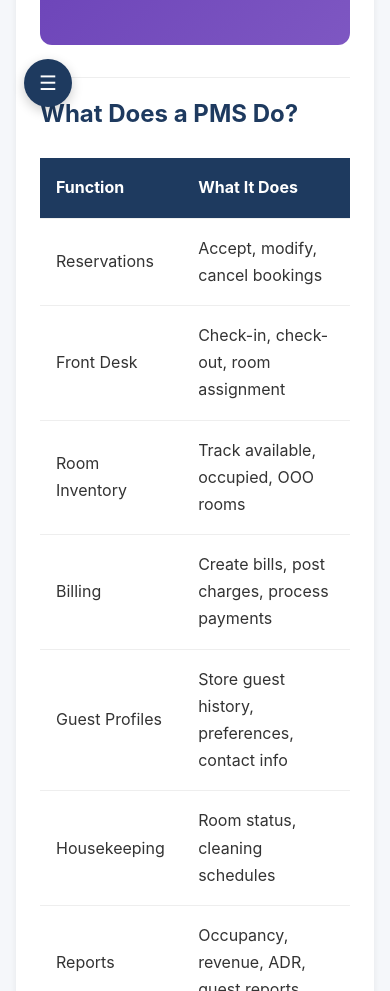
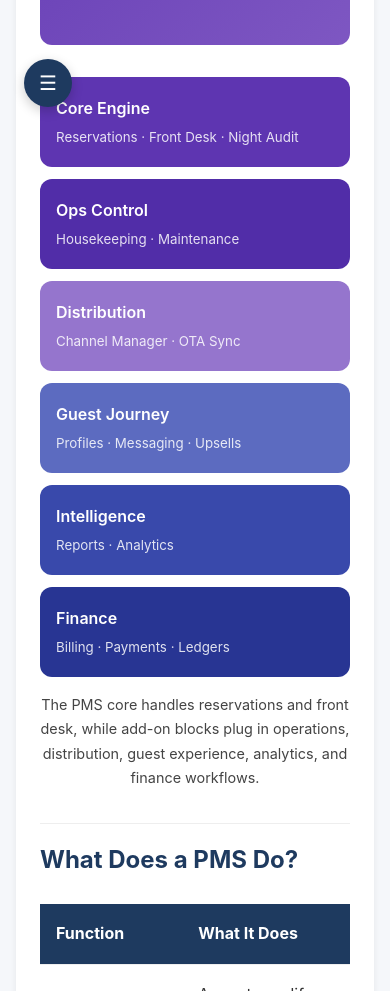
Before and after one commit to Bazzook4/hotel-setup-tool, a website: page src/public/guides/software/pms.html in a window 390 px wide. Shown: the part 713-1704 px from the top of the page. Drawn offline with Linux system fonts and the light colour scheme.

Commit message:
Add PMS treemap overview

```diff
--- a/src/public/guides/software/pms.html
+++ b/src/public/guides/software/pms.html
@@ -54,6 +54,16 @@
     .comparison-table { width: 100%; border-collapse: collapse; margin: 1.5rem 0; }
     .comparison-table th, .comparison-table td { padding: 1rem; text-align: left; border-bottom: 1px solid #eee; }
     .comparison-table th { background: var(--primary); color: white; }
+    .pms-map { display: grid; grid-template-columns: repeat(6, minmax(0, 1fr)); gap: 0.75rem; grid-auto-rows: 110px; margin: 1.5rem 0; }
+    .pms-map .block { border-radius: 12px; padding: 1rem; color: white; font-weight: 600; display: flex; flex-direction: column; justify-content: center; background: #7e57c2; }
+    .pms-map .block small { font-weight: 400; opacity: 0.85; margin-top: 0.25rem; }
+    .pms-map .core { grid-column: span 4; grid-row: span 2; background: var(--software); }
+    .pms-map .ops { grid-column: span 2; background: #512da8; }
+    .pms-map .distribution { grid-column: span 3; background: #9575cd; }
+    .pms-map .guest { grid-column: span 3; background: #5c6bc0; }
+    .pms-map .intel { grid-column: span 2; background: #3949ab; }
+    .pms-map .finance { grid-column: span 2; background: #283593; }
+    .pms-map-caption { font-size: 0.9rem; color: #555; margin: -0.5rem 0 1.5rem; text-align: center; }
     .related-section { background: #f8f9fa; border-radius: 12px; padding: 1.5rem; margin-top: 2rem; }
     .related-section h3 { color: var(--primary); margin: 0 0 1rem; }
     .related-links { display: flex; flex-wrap: wrap; gap: 0.75rem; }
@@ -61,7 +71,19 @@
     .related-links a:hover { background: var(--secondary); color: white; }
     .footer { background: var(--primary); color: white; padding: 2rem; margin-top: 3rem; text-align: center; }
     .footer a { color: var(--accent); text-decoration: none; }
-    @media (max-width: 768px) { .nav-links { display: none; } .article-header h1 { font-size: 1.75rem; } .article-content { padding: 1.5rem; } }
+    @media (max-width: 768px) {
+      .nav-links { display: none; }
+      .article-header h1 { font-size: 1.75rem; }
+      .article-content { padding: 1.5rem; }
+      .pms-map { grid-template-columns: repeat(2, minmax(0, 1fr)); grid-auto-rows: auto; }
+      .pms-map .block { min-height: 90px; }
+      .pms-map .core,
+      .pms-map .ops,
+      .pms-map .distribution,
+      .pms-map .guest,
+      .pms-map .intel,
+      .pms-map .finance { grid-column: span 2; grid-row: span 1; }
+    }
   </style>
 </head>
 <body>
@@ -107,6 +129,34 @@
         <div class="big-text">PMS = Property Management System</div>
         <p>The central software that runs your hotel operations - reservations, check-in/out, billing, housekeeping, and reporting.</p>
       </div>
+
+      <div class="pms-map" aria-label="PMS treemap overview">
+        <div class="block core">
+          Core Engine
+          <small>Reservations · Front Desk · Night Audit</small>
+        </div>
+        <div class="block ops">
+          Ops Control
+          <small>Housekeeping · Maintenance</small>
+        </div>
+        <div class="block distribution">
+          Distribution
+          <small>Channel Manager · OTA Sync</small>
+        </div>
+        <div class="block guest">
+          Guest Journey
+          <small>Profiles · Messaging · Upsells</small>
+        </div>
+        <div class="block intel">
+          Intelligence
+          <small>Reports · Analytics</small>
+        </div>
+        <div class="block finance">
+          Finance
+          <small>Billing · Payments · Ledgers</small>
+        </div>
+      </div>
+      <p class="pms-map-caption">The PMS core handles reservations and front desk, while add-on blocks plug in operations, distribution, guest experience, analytics, and finance workflows.</p>
 
       <h2>What Does a PMS Do?</h2>
 
```
